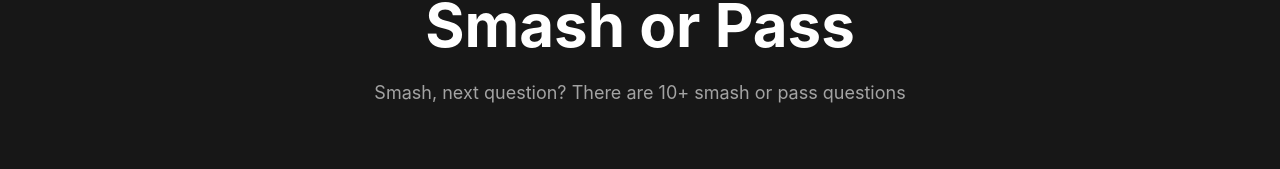
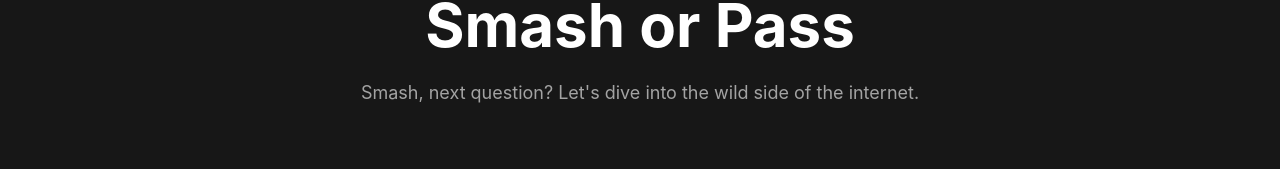
Before and after one commit to sujang958/smash-or-pass, a SvelteKit app: page / in a window 1280 px wide. Shown: the part 133-302 px from the top of the page. Built offline with nearby package versions, Linux system fonts and the light colour scheme; a web font is replaced by a local one.

Commit message:
feat: change descriptions

```diff
--- a/src/routes/+page.svelte
+++ b/src/routes/+page.svelte
@@ -3,7 +3,7 @@
 		<section class="text-center py-8">
 			<p class="text-6xl font-bold">Smash or Pass</p>
 			<p class="text-lg text-neutral-400 mt-6">
-				Smash, next question? There are 10+ smash or pass questions
+				Smash, next question? Let's dive into the wild side of the internet.
 			</p>
 		</section>
 
```
Also changed, not shown: 1 other file (tests, documents, lock files or other folders).
